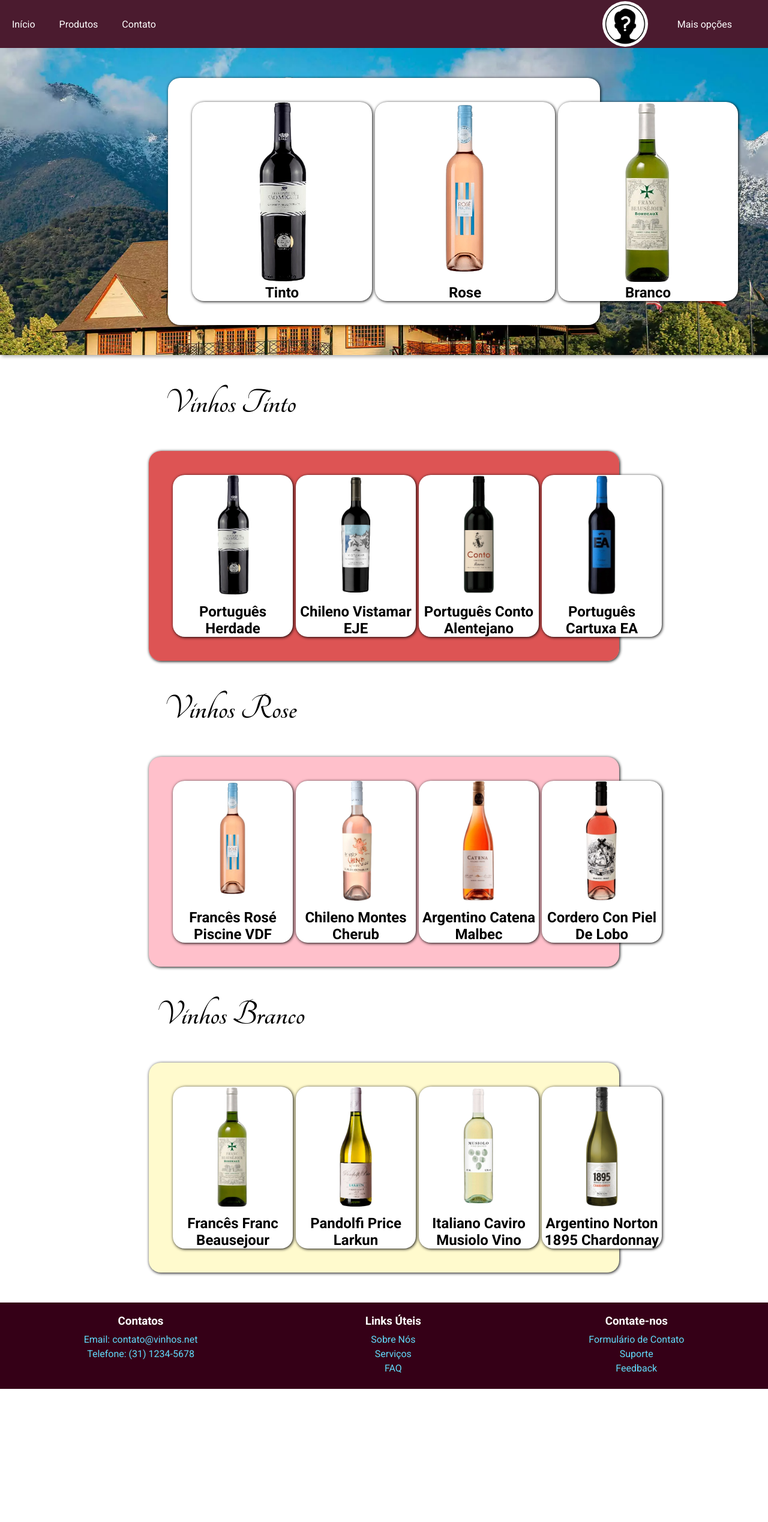
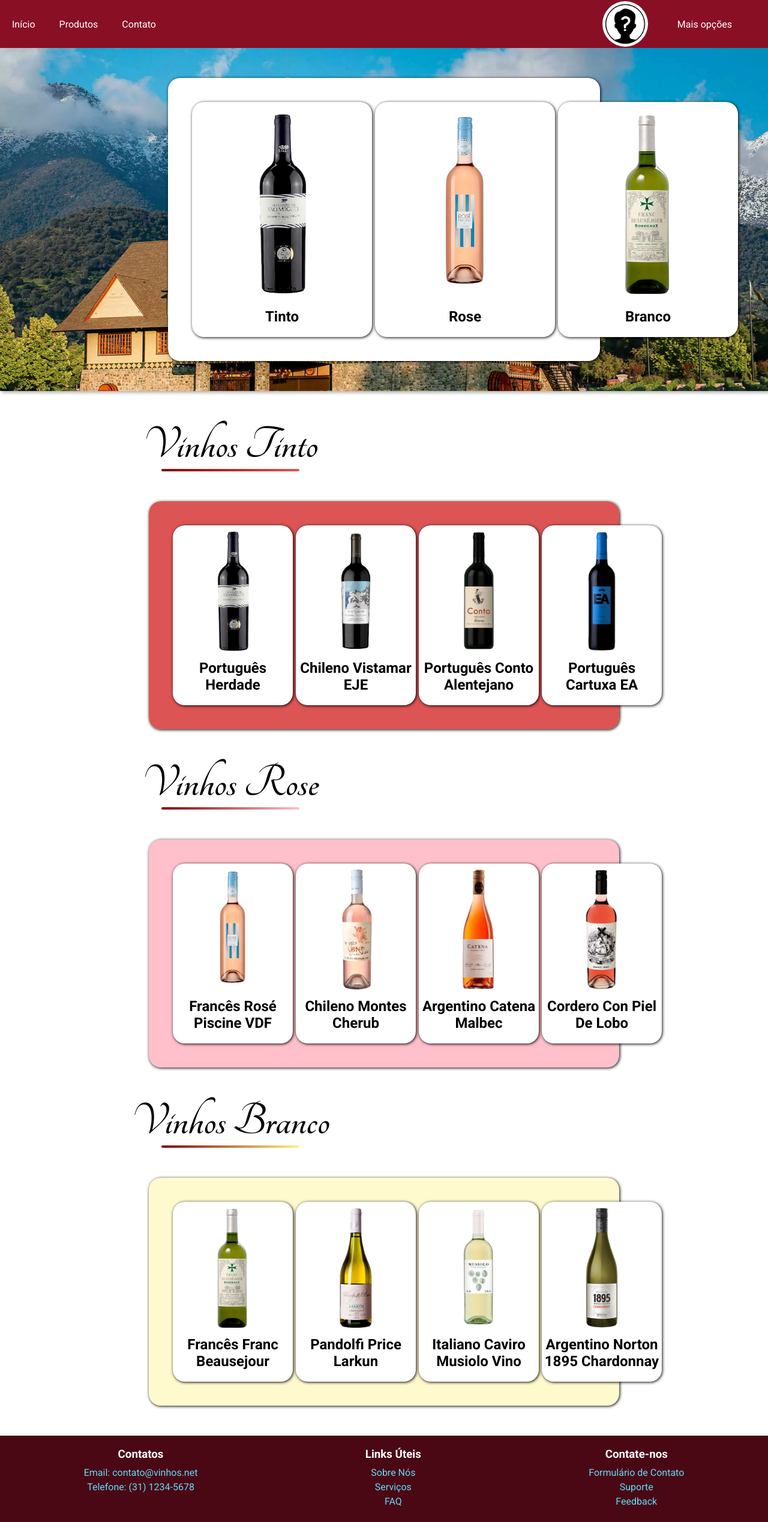
Before and after one commit to IanCamposDeAssis/Site-de-vinhos, a PHP site: page / in a window 1280 px wide. Shown: the whole page at 60% size. Before the commit the page ends 2316 px from the top, so only its background shows below. Run offline with PHP 8.4, Linux system fonts and the light colour scheme.

Commit message:
Add files via upload

```diff
--- a/index.html
+++ b/index.html
@@ -3,18 +3,25 @@
 
 <head>
     <meta charset="UTF-8"> <!-- Define a codificação de caracteres como UTF-8 para suportar caracteres especiais -->
-    <meta name="viewport" content="width=device-width, initial-scale=1.0"> <!-- Define que a página deve se adaptar ao tamanho da tela -->
+    <meta name="viewport" content="width=device-width, initial-scale=1.0">
+    <!-- Define que a página deve se adaptar ao tamanho da tela -->
     <link rel="stylesheet" href="playfair.css"> <!-- Importa o arquivo CSS para estilizar fontes Playfair -->
     <link rel="stylesheet" href="style/styles.css"> <!-- Importa o CSS principal de estilo da página -->
     <link rel="stylesheet" href="style/avatar.css"> <!-- Importa o CSS para estilizar o avatar do usuário -->
     <link rel="stylesheet" href="style/fontes.css"> <!-- Importa o CSS para estilizar fontes Roboto -->
-    <link rel="preconnect" href="https://fonts.googleapis.com"> <!-- Otimiza a conexão para carregar fontes do Google -->
+    <link rel="preconnect" href="https://fonts.googleapis.com">
+    <!-- Otimiza a conexão para carregar fontes do Google -->
     <link rel="preconnect" href="https://fonts.gstatic.com" crossorigin>
-    <link href="https://fonts.googleapis.com/css2?family=Roboto:ital,wght@0,100;0,300;0,400;0,500;0,700;0,900;1,100;1,300;1,400;1,500;1,700;1,900&family=Tangerine:wght@400;700&display=swap" rel="stylesheet"> <!-- Importa a fonte Roboto diretamente do Google Fonts -->
+    <link
+        href="https://fonts.googleapis.com/css2?family=Roboto:ital,wght@0,100;0,300;0,400;0,500;0,700;0,900;1,100;1,300;1,400;1,500;1,700;1,900&family=Tangerine:wght@400;700&display=swap"
+        rel="stylesheet"> <!-- Importa a fonte Roboto diretamente do Google Fonts -->
     <title>Vinhos.net</title> <!-- Define o título da página exibido na aba do navegador -->
 </head>
-<body class="roboto-regular"> <!-- Início do corpo da página, aplicando a classe "roboto-regular" para estilização com a fonte Roboto -->
-    <header class="menu" id="inicio"> <!-- Define o cabeçalho da página com a classe "menu" e um id "inicio" para âncora -->
+
+<body class="roboto-regular">
+    <!-- Início do corpo da página, aplicando a classe "roboto-regular" para estilização com a fonte Roboto -->
+    <header class="menu" id="inicio">
+        <!-- Define o cabeçalho da página com a classe "menu" e um id "inicio" para âncora -->
         <nav>
             <ul> <!-- Lista não ordenada para os links de navegação do cabeçalho -->
                 <li><a href="#inicio">Início</a></li> <!-- Link âncora para a seção de início da página -->
@@ -24,13 +31,15 @@
         </nav>
         <div class="user-area"> <!-- Div que agrupa a área do usuário, incluindo foto e menu de opções -->
             <div class="user-photo">
-                <img src="assets/users/unknownuser.png" alt="Foto de usuário" id="user"> <!-- Imagem do usuário com id "user" e uma descrição alternativa -->
+                <img src="assets/users/unknownuser.png" alt="Foto de usuário" id="user">
+                <!-- Imagem do usuário com id "user" e uma descrição alternativa -->
             </div>
             <div class="user-options"> <!-- Div para o menu de opções do usuário -->
                 <ul class="user-menu">
                     <li><a href="#">Mais opções</a>
                         <ul> <!-- Submenu de opções do usuário, com links para login e saída -->
-                            <li><a href="#" id="log-sin">Logar / Minha conta</a></li> <!-- Link para a página de login ou conta do usuário -->
+                            <li><a href="#" id="log-sin">Logar / Minha conta</a></li>
+                            <!-- Link para a página de login ou conta do usuário -->
                             <li><a href="#" id="sair">Sair</a></li> <!-- Link para sair da conta do usuário -->
                         </ul>
                     </li>
@@ -39,21 +48,25 @@
         </div>
     </header>
 
-    <main class="conteudo" id="produtos"> <!-- Elemento principal da página, com classe "conteudo" e id "produtos" para âncora -->
+    <main class="conteudo" id="produtos">
+        <!-- Elemento principal da página, com classe "conteudo" e id "produtos" para âncora -->
         <div class="fundo"> <!-- Div para fundo estilizado da seção de destaque dos produtos -->
-            <section class="destaque" id="destaque"> <!-- Seção de destaque dos produtos, com id "destaque" para âncora -->
+            <section class="destaque" id="destaque">
+                <!-- Seção de destaque dos produtos, com id "destaque" para âncora -->
                 <div class="cards" id="cards"> <!-- Contêiner de cards de produtos em destaque, com id "cards" -->
                     <div class="item"> <!-- Card individual de um produto -->
                         <div class="imagem-card">
-                            <img src="assets/tinto/Tinto.130.png" alt="Tinto"> <!-- Imagem do produto em destaque com descrição alternativa "Tinto" -->
+                            <img src="assets/tinto/Tinto.130.png" alt="Tinto">
+                            <!-- Imagem do produto em destaque com descrição alternativa "Tinto" -->
                         </div>
-                        <div class="descricao-card" >
+                        <div class="descricao-card">
                             <h2>Tinto</h2> <!-- Título do card do produto, descrevendo o nome do produto -->
                         </div>
                     </div>
                     <div class="item"> <!-- Card individual de outro produto em destaque -->
                         <div class="imagem-card">
-                            <img src="assets/rose/Rose.150.png" alt="Rose"> <!-- Imagem do produto com descrição alternativa "Rose" -->
+                            <img src="assets/rose/Rose.150.png" alt="Rose">
+                            <!-- Imagem do produto com descrição alternativa "Rose" -->
                         </div>
                         <div class="descricao-card">
                             <h2>Rose</h2> <!-- Título do card do produto -->
@@ -61,7 +74,8 @@
                     </div>
                     <div class="item"> <!-- Card individual para mais um produto em destaque -->
                         <div class="imagem-card">
-                            <img src="assets/branco/Branco.100.png" alt="Branco"> <!-- Imagem do produto com descrição alternativa "Branco" -->
+                            <img src="assets/branco/Branco.100.png" alt="Branco">
+                            <!-- Imagem do produto com descrição alternativa "Branco" -->
                         </div>
                         <div class="descricao-card">
                             <h2>Branco</h2> <!-- Título do card do produto -->
@@ -72,23 +86,27 @@
         </div>
 
         <section class="produtos-gerais"> <!-- Seção contendo produtos gerais organizados em categorias -->
-            <h1 class="titulo-categoria tangerine" id="padding-corretor">Vinhos Tinto</h1>
-            <div class="card-container" id="tinto"> <!-- Contêiner para produtos da categoria "Tinto", com id "tinto" -->
+            <h1 class="titulo-categoria tangerine underline-tinto" id="padding-corretor">Vinhos Tinto</h1>
+            <div class="card-container" id="tinto">
+                <!-- Contêiner para produtos da categoria "Tinto", com id "tinto" -->
                 <div class="card-item"> <!-- Card de produto individual na categoria "Tinto" -->
                     <div class="card-image">
-                        <img src="assets/tinto/Tinto.130.png" alt="Vinho Tinto"> <!-- Imagem do produto com descrição alternativa "Preto" -->
+                        <img src="assets/tinto/Tinto.130.png" alt="Vinho Tinto">
+                        <!-- Imagem do produto com descrição alternativa "Preto" -->
                     </div>
                     <h2 class="card-title">Português Herdade</h2> <!-- Título do card de produto -->
                 </div>
                 <div class="card-item"> <!-- Outro card de produto na mesma categoria -->
                     <div class="card-image">
-                        <img src="assets/tinto/Tinto.150.png" alt="Vinho Tinto"> <!-- Imagem do produto com descrição alternativa "Preto" -->
+                        <img src="assets/tinto/Tinto.150.png" alt="Vinho Tinto">
+                        <!-- Imagem do produto com descrição alternativa "Preto" -->
                     </div>
                     <h2 class="card-title">Chileno Vistamar EJE</h2><!-- Título do card de produto -->
                 </div>
                 <div class="card-item"> <!-- Outro card de produto na mesma categoria -->
                     <div class="card-image">
-                        <img src="assets/tinto/Tinto.180.png" alt="Vinho Tinto"> <!-- Imagem do produto com descrição alternativa "Preto" -->
+                        <img src="assets/tinto/Tinto.180.png" alt="Vinho Tinto">
+                        <!-- Imagem do produto com descrição alternativa "Preto" -->
                     </div>
                     <h2 class="card-title">Português Conto Alentejano</h2><!-- Título do card de produto -->
                 </div>
@@ -100,7 +118,7 @@
                 </div>
             </div>
 
-            <h1 class="titulo-categoria tangerine">Vinhos Rose</h1>
+            <h1 class="titulo-categoria tangerine underline-rose">Vinhos Rose</h1>
             <div class="card-container" id="rose">
                 <div class="card-item">
                     <div class="card-image">
@@ -128,7 +146,7 @@
                 </div>
             </div>
 
-            <h1 class="titulo-categoria tangerine">Vinhos Branco</h1>
+            <h1 class="titulo-categoria tangerine underline-branco">Vinhos Branco</h1>
             <div class="card-container" id="branco">
                 <div class="card-item">
                     <div class="card-image">
@@ -160,8 +178,10 @@
     <footer class="rodape" id="contato"> <!-- Rodapé da página, com a classe "rodape" e id "contato" para âncora -->
         <div> <!-- Bloco de informações de contato -->
             <h3>Contatos</h3> <!-- Título da seção de contatos -->
-            <a href="mailto:contato@vinhos.net">Email: contato@vinhos.net</a> <!-- Link para enviar email para o contato -->
-            <a href="tel:+553112345678">Telefone: (31) 1234-5678</a> <!-- Link para iniciar uma ligação para o número de contato -->
+            <a href="mailto:contato@vinhos.net">Email: contato@vinhos.net</a>
+            <!-- Link para enviar email para o contato -->
+            <a href="tel:+553112345678">Telefone: (31) 1234-5678</a>
+            <!-- Link para iniciar uma ligação para o número de contato -->
         </div>
         <div> <!-- Bloco de links úteis -->
             <h3>Links Úteis</h3> <!-- Título da seção de links úteis -->
@@ -176,6 +196,8 @@
             <a href="#feedback">Feedback</a> <!-- Link âncora para a seção de feedback -->
         </div>
     </footer>
+    <script src="efeitos.js">
+    </script>
 </body>
 
 </html>
--- a/style/fontes.css
+++ b/style/fontes.css
@@ -72,7 +72,7 @@
 
 .tangerine {
   font-family: "Tangerine", cursive;
-  font-weight: 800;
+  font-weight: 1000;
   font-style: normal;
-  font-size: 60px;
+  font-size: 80px;
 }
--- a/style/styles.css
+++ b/style/styles.css
@@ -1,6 +1,6 @@
 /* Define margin e padding zero para todos os elementos, garantindo que
    não existam espaçamentos indesejados por padrão */
-   * {
+* {
     margin: 0;
     padding: 0;
 }
@@ -23,11 +23,15 @@
     width: 100%;
 }
 
+h2 {
+    padding-bottom: 20px;
+}
+
 /* Define um menu fixo na parte superior com cor de fundo e alinhamento de conteúdo */
 .menu nav {
     width: 100%;
     height: 10vh;
-    background-color: #4B1B2F;
+    background-color: #890f25;
     display: flex;
     justify-content: flex;
     position: fixed;
@@ -98,7 +102,8 @@
 }
 
 /* Estilo ao passar o mouse sobre os intens que tem esses id em espeíficos*/
-#log-sin:hover, #sair:hover {
+#log-sin:hover,
+#sair:hover {
     color: goldenrod;
 }
 
@@ -121,7 +126,7 @@
     border: 1px solid #c0c0c0;
     display: block;
     width: 150px;
-    background-color: #4B1B2F;
+    background-color: #890f25;
 }
 
 /* Remove bullets e padding de todas as listas */
@@ -203,6 +208,45 @@
     background-color: #FFFACD;
 }
 
+.underline-tinto,
+.underline-rose,
+.underline-branco {
+    position: relative;
+}
+
+.underline-tinto::after {
+    content: '';
+    width: 30%;
+    height: 4px;
+    /* Espessura do sublinhado */
+    background: linear-gradient(90deg, #8B0000, #d31f1fc2);
+    /* Cor do sublinhado */
+    border-radius: 2px;
+    /* Bordas arredondadas */
+}
+
+.underline-rose::after {
+    content: '';
+    width: 30%;
+    height: 4px;
+    /* Espessura do sublinhado */
+    background: linear-gradient(90deg, #8B0000, #FFC0CB);
+    /* Cor do sublinhado */
+    border-radius: 2px;
+    /* Bordas arredondadas */
+}
+
+.underline-branco::after {
+    content: '';
+    width: 30%;
+    height: 4px;
+    /* Espessura do sublinhado */
+    background: linear-gradient(90deg, #8B0000, #fff280);
+    /* Cor do sublinhado */
+    border-radius: 2px;
+    /* Bordas arredondadas */
+}
+
 /* Corrige o espaçamento do titulo da primeira categoria que fica colado na imagem de destaque*/
 #padding-corretor {
     padding-top: 50px;
@@ -225,6 +269,8 @@
     width: 100%;
     height: 50%;
     max-height: 500px;
+    padding-top: 20px;
+    padding-bottom: 20px;
 }
 
 /* Título do card centralizado */
@@ -275,6 +321,7 @@
     width: 100%;
     height: auto;
     max-height: 200px;
+    padding-top: 10px;
 }
 
 /* Centraliza o título do card */
@@ -285,13 +332,12 @@
 
 /* Fundo e largura do rodapé */
 .rodape {
-    background-color: #350017;
     width: 100%;
 }
 
 /* Estilo do footer com cor, alinhamento e sem rolagem extra */
 footer {
-    background-color: #490021;
+    background-color: #4a0814;
     color: white;
     display: flex;
     justify-content: space-around;
```
Also changed, not shown: README.md, 1 other file.
